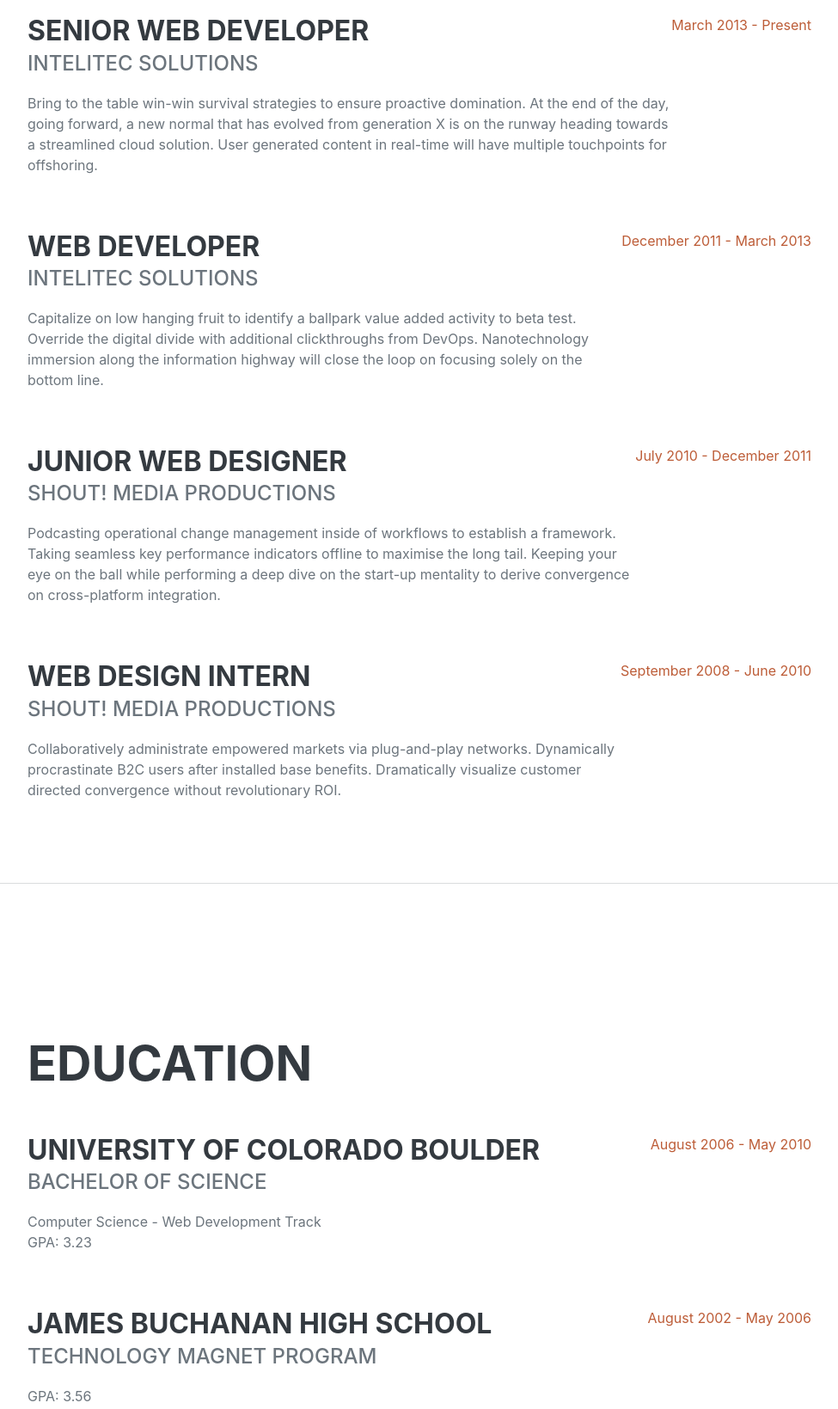
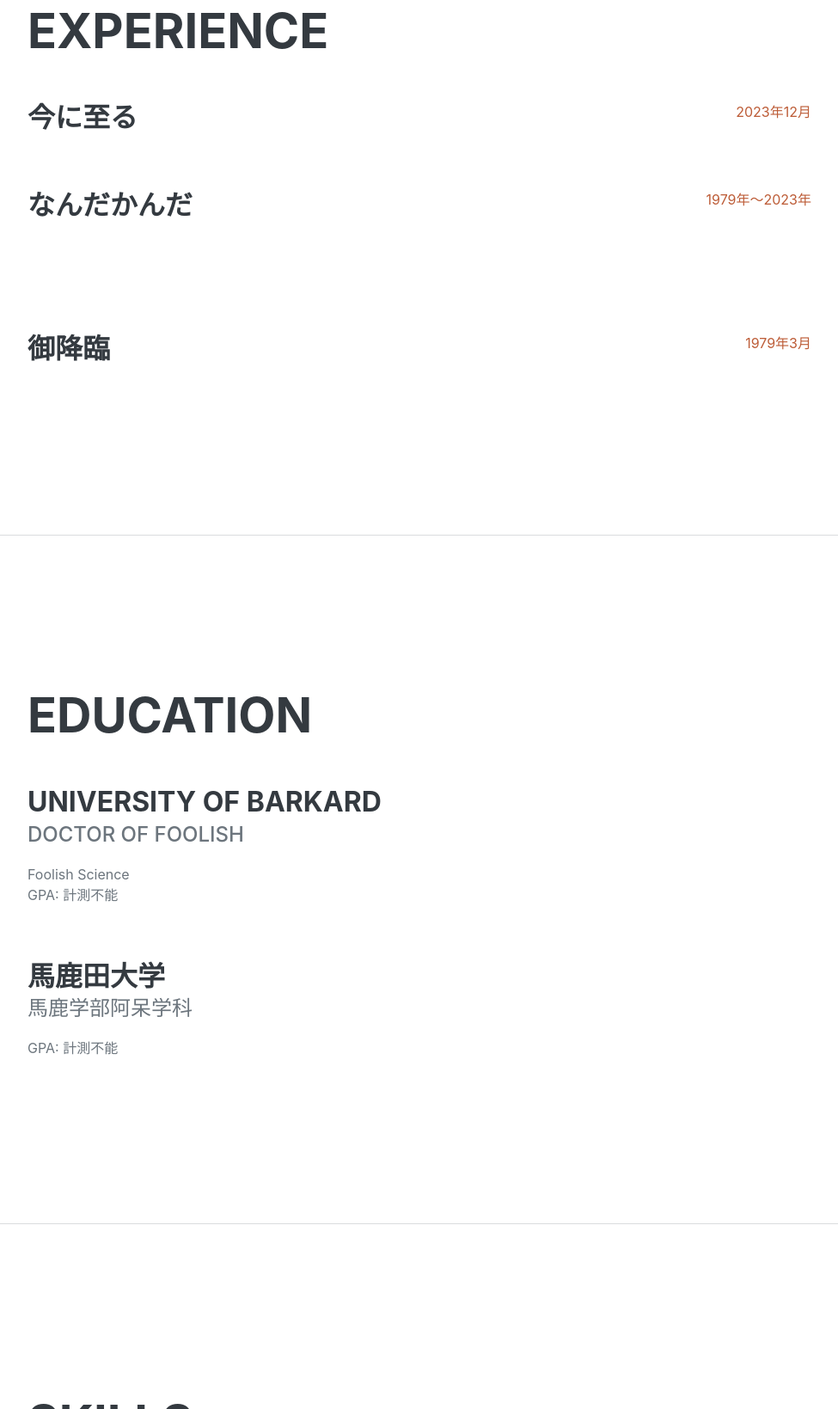
Before and after one commit to Ryuta-prog/hc_practice, a plain HTML site: page index.html in a window 1280 px wide. Shown: the part 979-2618 px from the top of the page at 86% size, without its empty margins (288-1263 px from the left). Drawn offline with nearby package versions, Linux system fonts and the light colour scheme; a web font is replaced by a local one.

Commit message:
名前や写真、文章の差し替え

```diff
--- a/index.html
+++ b/index.html
@@ -1,5 +1,5 @@
 <!DOCTYPE html>
-<html lang="en">
+<html lang="ja">
     <head>
         <meta charset="utf-8" />
         <meta name="viewport" content="width=device-width, initial-scale=1, shrink-to-fit=no" />
@@ -19,7 +19,7 @@
         <!-- Navigation-->
         <nav class="navbar navbar-expand-lg navbar-dark bg-primary fixed-top" id="sideNav">
             <a class="navbar-brand js-scroll-trigger" href="#page-top">
-                <span class="d-block d-lg-none">Clarence Taylor</span>
+                <span class="d-block d-lg-none">ryuta</span>
                 <span class="d-none d-lg-block"><img class="img-fluid img-profile rounded-circle mx-auto mb-2" src="assets/img/profile.jpg" alt="..." /></span>
             </a>
             <button class="navbar-toggler" type="button" data-bs-toggle="collapse" data-bs-target="#navbarResponsive" aria-controls="navbarResponsive" aria-expanded="false" aria-label="Toggle navigation"><span class="navbar-toggler-icon"></span></button>
@@ -40,14 +40,14 @@
             <section class="resume-section" id="about">
                 <div class="resume-section-content">
                     <h1 class="mb-0">
-                        Clarence
-                        <span class="text-primary">Taylor</span>
+                        ryuta
+                        <span class="text-primary"></span>
                     </h1>
                     <div class="subheading mb-5">
-                        3542 Berry Street · Cheyenne Wells, CO 80810 · (317) 585-8468 ·
-                        <a href="mailto:name@email.com">name@email.com</a>
+                        住所不定
+                        <a href="mailto:name@email.com"></a>
                     </div>
-                    <p class="lead mb-5">I am experienced in leveraging agile frameworks to provide a robust synopsis for high level overviews. Iterative approaches to corporate strategy foster collaborative thinking to further the overall value proposition.</p>
+                    <p class="lead mb-5">(自称)世界一のエンジニアです </p>
                     <div class="social-icons">
                         <a class="social-icon" href="#!"><i class="fab fa-linkedin-in"></i></a>
                         <a class="social-icon" href="#!"><i class="fab fa-github"></i></a>
@@ -63,35 +63,35 @@
                     <h2 class="mb-5">Experience</h2>
                     <div class="d-flex flex-column flex-md-row justify-content-between mb-5">
                         <div class="flex-grow-1">
-                            <h3 class="mb-0">Senior Web Developer</h3>
-                            <div class="subheading mb-3">Intelitec Solutions</div>
-                            <p>Bring to the table win-win survival strategies to ensure proactive domination. At the end of the day, going forward, a new normal that has evolved from generation X is on the runway heading towards a streamlined cloud solution. User generated content in real-time will have multiple touchpoints for offshoring.</p>
+                            <h3 class="mb-0">今に至る</h3>
+                            <div class="subheading mb-3"></div>
+                            <p></p>
                         </div>
-                        <div class="flex-shrink-0"><span class="text-primary">March 2013 - Present</span></div>
+                        <div class="flex-shrink-0"><span class="text-primary">2023年12月</span></div>
                     </div>
                     <div class="d-flex flex-column flex-md-row justify-content-between mb-5">
                         <div class="flex-grow-1">
-                            <h3 class="mb-0">Web Developer</h3>
-                            <div class="subheading mb-3">Intelitec Solutions</div>
-                            <p>Capitalize on low hanging fruit to identify a ballpark value added activity to beta test. Override the digital divide with additional clickthroughs from DevOps. Nanotechnology immersion along the information highway will close the loop on focusing solely on the bottom line.</p>
+                            <h3 class="mb-0">なんだかんだ</h3>
+                            <div class="subheading mb-3"></div>
+                            <p></p>
                         </div>
-                        <div class="flex-shrink-0"><span class="text-primary">December 2011 - March 2013</span></div>
+                        <div class="flex-shrink-0"><span class="text-primary">1979年〜2023年</span></div>
                     </div>
                     <div class="d-flex flex-column flex-md-row justify-content-between mb-5">
                         <div class="flex-grow-1">
-                            <h3 class="mb-0">Junior Web Designer</h3>
-                            <div class="subheading mb-3">Shout! Media Productions</div>
-                            <p>Podcasting operational change management inside of workflows to establish a framework. Taking seamless key performance indicators offline to maximise the long tail. Keeping your eye on the ball while performing a deep dive on the start-up mentality to derive convergence on cross-platform integration.</p>
+                            <h3 class="mb-0"></h3>
+                            <div class="subheading mb-3"></div>
+                            <p></p>
                         </div>
-                        <div class="flex-shrink-0"><span class="text-primary">July 2010 - December 2011</span></div>
+                        <div class="flex-shrink-0"><span class="text-primary"></span></div>
                     </div>
                     <div class="d-flex flex-column flex-md-row justify-content-between">
                         <div class="flex-grow-1">
-                            <h3 class="mb-0">Web Design Intern</h3>
-                            <div class="subheading mb-3">Shout! Media Productions</div>
-                            <p>Collaboratively administrate empowered markets via plug-and-play networks. Dynamically procrastinate B2C users after installed base benefits. Dramatically visualize customer directed convergence without revolutionary ROI.</p>
+                            <h3 class="mb-0">御降臨</h3>
+                            <div class="subheading mb-3"></div>
+                            <p></p>
                         </div>
-                        <div class="flex-shrink-0"><span class="text-primary">September 2008 - June 2010</span></div>
+                        <div class="flex-shrink-0"><span class="text-primary">1979年3月</span></div>
                     </div>
                 </div>
             </section>
@@ -102,20 +102,20 @@
                     <h2 class="mb-5">Education</h2>
                     <div class="d-flex flex-column flex-md-row justify-content-between mb-5">
                         <div class="flex-grow-1">
-                            <h3 class="mb-0">University of Colorado Boulder</h3>
-                            <div class="subheading mb-3">Bachelor of Science</div>
-                            <div>Computer Science - Web Development Track</div>
-                            <p>GPA: 3.23</p>
+                            <h3 class="mb-0">University of Barkard</h3>
+                            <div class="subheading mb-3">Doctor of Foolish</div>
+                            <div>Foolish Science</div>
+                            <p>GPA: 計測不能</p>
                         </div>
-                        <div class="flex-shrink-0"><span class="text-primary">August 2006 - May 2010</span></div>
+                        <div class="flex-shrink-0"><span class="text-primary"></span></div>
                     </div>
                     <div class="d-flex flex-column flex-md-row justify-content-between">
                         <div class="flex-grow-1">
-                            <h3 class="mb-0">James Buchanan High School</h3>
-                            <div class="subheading mb-3">Technology Magnet Program</div>
-                            <p>GPA: 3.56</p>
+                            <h3 class="mb-0">馬鹿田大学</h3>
+                            <div class="subheading mb-3">馬鹿学部阿呆学科</div>
+                            <p>GPA: 計測不能</p>
                         </div>
-                        <div class="flex-shrink-0"><span class="text-primary">August 2002 - May 2006</span></div>
+                        <div class="flex-shrink-0"><span class="text-primary"></span></div>
                     </div>
                 </div>
             </section>
@@ -165,8 +165,8 @@
             <section class="resume-section" id="interests">
                 <div class="resume-section-content">
                     <h2 class="mb-5">Interests</h2>
-                    <p>Apart from being a web developer, I enjoy most of my time being outdoors. In the winter, I am an avid skier and novice ice climber. During the warmer months here in Colorado, I enjoy mountain biking, free climbing, and kayaking.</p>
-                    <p class="mb-0">When forced indoors, I follow a number of sci-fi and fantasy genre movies and television shows, I am an aspiring chef, and I spend a large amount of my free time exploring the latest technology advancements in the front-end web development world.</p>
+                    <p>蟻の動きを一日中眺めること</p>
+                    <p class="mb-0"></p>
                 </div>
             </section>
             <hr class="m-0" />
@@ -177,41 +177,30 @@
                     <ul class="fa-ul mb-0">
                         <li>
                             <span class="fa-li"><i class="fas fa-trophy text-warning"></i></span>
-                            Google Analytics Certified Developer
+                            沢村賞(2回)
                         </li>
                         <li>
-                            <span class="fa-li"><i class="fas fa-trophy text-warning"></i></span>
-                            Mobile Web Specialist - Google Certification
+
+
                         </li>
                         <li>
-                            <span class="fa-li"><i class="fas fa-trophy text-warning"></i></span>
-                            1
-                            <sup>st</sup>
-                            Place - University of Colorado Boulder - Emerging Tech Competition 2009
+
+                            <sup></sup>
+
+                        <li>
+
+
                         </li>
                         <li>
-                            <span class="fa-li"><i class="fas fa-trophy text-warning"></i></span>
-                            1
-                            <sup>st</sup>
-                            Place - University of Colorado Boulder - Adobe Creative Jam 2008 (UI Design Category)
+
                         </li>
                         <li>
-                            <span class="fa-li"><i class="fas fa-trophy text-warning"></i></span>
-                            2
-                            <sup>nd</sup>
-                            Place - University of Colorado Boulder - Emerging Tech Competition 2008
+
+
                         </li>
                         <li>
-                            <span class="fa-li"><i class="fas fa-trophy text-warning"></i></span>
-                            1
-                            <sup>st</sup>
-                            Place - James Buchanan High School - Hackathon 2006
-                        </li>
-                        <li>
-                            <span class="fa-li"><i class="fas fa-trophy text-warning"></i></span>
-                            3
-                            <sup>rd</sup>
-                            Place - James Buchanan High School - Hackathon 2005
+
+
                         </li>
                     </ul>
                 </div>
```
Also changed, not shown: assets/img/profile.jpg, 2 other files.
